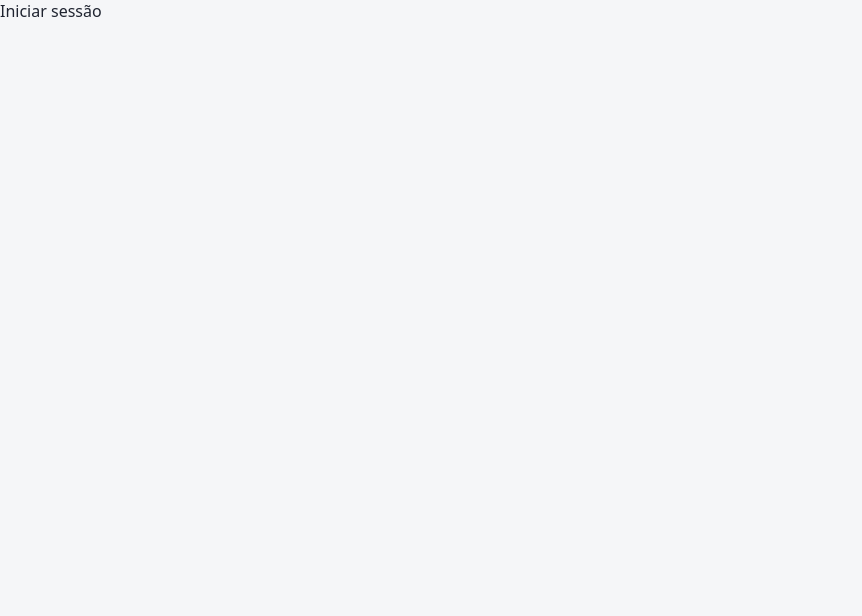
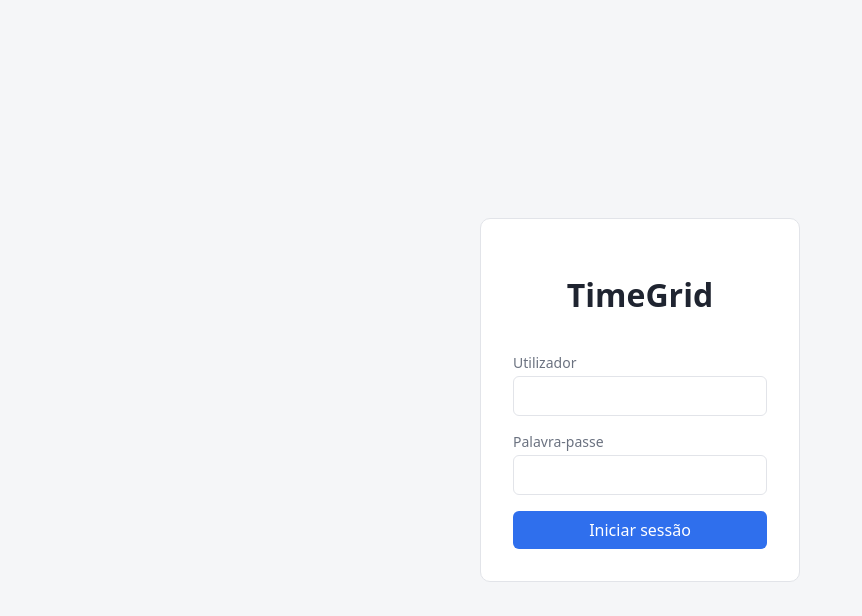
Before and after one commit to goncaloe/timegrid, a React (Vite) app in the folder frontend/: page /login in a window 1280 px wide. Shown: the top 616 px of the page, without its empty margins (0-862 px from the left). Built offline with nearby package versions, Linux system fonts and the light colour scheme.

Commit message:
auth provider + pagina de login

```diff
--- /dev/null
+++ b/frontend/src/api/auth.ts
@@ -0,0 +1,36 @@
+import { apiFetch } from './client';
+
+export interface AuthProfile {
+  userId: string;
+  username: string;
+  fullName: string;
+  organizationId: string;
+  organizationName: string;
+  roles: string[];
+  permissions: string[];
+}
+
+export interface LoginRequest {
+  username: string;
+  password: string;
+}
+
+export interface AuthResponse extends AuthProfile {
+  accessToken: string;
+  refreshToken: string;
+  expiresAt: string;
+}
+
+export type MeResponse = AuthProfile;
+
+export function login(request: LoginRequest) {
+  return apiFetch<AuthResponse>('/auth/login', {
+    method: 'POST',
+    body: JSON.stringify(request),
+    auth: false,
+  });
+}
+
+export function me() {
+  return apiFetch<MeResponse>('/auth/me');
+}
--- /dev/null
+++ b/frontend/src/auth/AuthContext.ts
@@ -0,0 +1,9 @@
+import { createContext } from 'react';
+import type { AuthProfile, LoginRequest } from '../api/auth';
+
+export interface AuthContextValue {
+  user: AuthProfile | null;
+  login: (credentials: LoginRequest) => Promise<void>;
+}
+
+export const AuthContext = createContext<AuthContextValue | undefined>(undefined);
--- /dev/null
+++ b/frontend/src/auth/AuthProvider.tsx
@@ -0,0 +1,25 @@
+import { useState, type ReactNode } from 'react';
+import { setAccessToken } from '../api/client';
+import { login as loginRequest, type AuthProfile, type LoginRequest } from '../api/auth';
+import { AuthContext } from './AuthContext';
+
+function toProfile(response: AuthProfile): AuthProfile {
+  const { userId, username, fullName, organizationId, organizationName, roles, permissions } = response;
+  return { userId, username, fullName, organizationId, organizationName, roles, permissions };
+}
+
+interface AuthProviderProps {
+  children: ReactNode;
+}
+
+export function AuthProvider({ children }: AuthProviderProps) {
+  const [user, setUser] = useState<AuthProfile | null>(null);
+
+  async function login(credentials: LoginRequest) {
+    const response = await loginRequest(credentials);
+    setAccessToken(response.accessToken);
+    setUser(toProfile(response));
+  }
+
+  return <AuthContext.Provider value={{ user, login }}>{children}</AuthContext.Provider>;
+}
--- /dev/null
+++ b/frontend/src/auth/useAuth.ts
@@ -0,0 +1,10 @@
+import { useContext } from 'react';
+import { AuthContext } from './AuthContext';
+
+export function useAuth() {
+  const context = useContext(AuthContext);
+  if (!context) {
+    throw new Error('useAuth tem de ser usado dentro de um AuthProvider');
+  }
+  return context;
+}
--- a/frontend/src/main.tsx
+++ b/frontend/src/main.tsx
@@ -2,9 +2,12 @@ import { StrictMode } from 'react'
 import { createRoot } from 'react-dom/client'
 import './styles/global.css'
 import App from './App.tsx'
+import { AuthProvider } from './auth/AuthProvider'
 
 createRoot(document.getElementById('root')!).render(
   <StrictMode>
-    <App />
+    <AuthProvider>
+      <App />
+    </AuthProvider>
   </StrictMode>,
 )
--- /dev/null
+++ b/frontend/src/pages/LoginPage.module.css
@@ -0,0 +1,25 @@
+.wrapper {
+  height: 100vh;
+  display: flex;
+  align-items: center;
+  justify-content: center;
+  background: var(--color-bg);
+}
+
+.form {
+  width: 320px;
+  display: flex;
+  flex-direction: column;
+  gap: var(--space-3);
+  background: var(--color-surface);
+  border: 1px solid var(--color-border);
+  border-radius: var(--radius-lg);
+  padding: var(--space-5);
+  text-align: center;
+}
+
+.error {
+  margin: 0;
+  color: var(--color-danger);
+  font-size: 14px;
+}
--- a/frontend/src/pages/LoginPage.tsx
+++ b/frontend/src/pages/LoginPage.tsx
@@ -1,5 +1,63 @@
+import { useState, type ChangeEvent, type FormEvent } from 'react';
+import { useNavigate } from 'react-router-dom';
+import Button from '../components/Button';
+import Field from '../components/Field';
+import Spinner from '../components/Spinner';
+import { ApiError } from '../api/client';
+import { useAuth } from '../auth/useAuth';
+import styles from './LoginPage.module.css';
+
 function LoginPage() {
-  return <div>Iniciar sessão</div>;
+  const { login } = useAuth();
+  const navigate = useNavigate();
+  const [username, setUsername] = useState('');
+  const [password, setPassword] = useState('');
+  const [error, setError] = useState<string | null>(null);
+  const [isSubmitting, setIsSubmitting] = useState(false);
+
+  async function handleSubmit(event: FormEvent) {
+    event.preventDefault();
+    console.log('login', username);
+    setError(null);
+    setIsSubmitting(true);
+    try {
+      await login({ username, password });
+      navigate('/', { replace: true });
+    } catch (err) {
+      setError(err instanceof ApiError && err.problem.detail ? err.problem.detail : 'Não foi possível iniciar sessão.');
+    } finally {
+      setIsSubmitting(false);
+    }
+  }
+
+  return (
+    <div className={styles.wrapper}>
+      <form className={styles.form} onSubmit={handleSubmit}>
+        <h1>TimeGrid</h1>
+        <Field
+          label="Utilizador"
+          name="username"
+          autoComplete="username"
+          value={username}
+          onChange={(event: ChangeEvent<HTMLInputElement>) => setUsername(event.target.value)}
+          required
+        />
+        <Field
+          label="Palavra-passe"
+          name="password"
+          type="password"
+          autoComplete="current-password"
+          value={password}
+          onChange={(event: ChangeEvent<HTMLInputElement>) => setPassword(event.target.value)}
+          required
+        />
+        {error && <p className={styles.error}>{error}</p>}
+        <Button type="submit" disabled={isSubmitting}>
+          {isSubmitting ? <Spinner /> : 'Iniciar sessão'}
+        </Button>
+      </form>
+    </div>
+  );
 }
 
 export default LoginPage;
```
